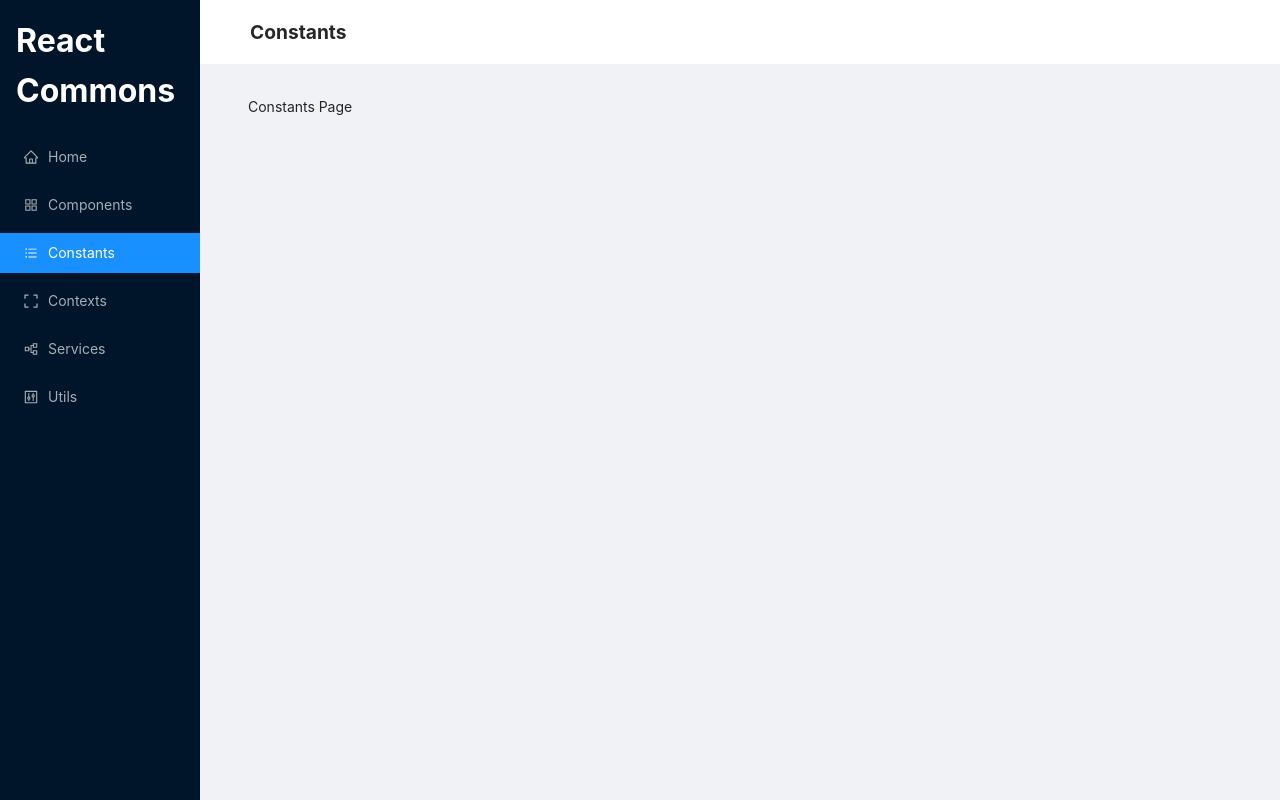
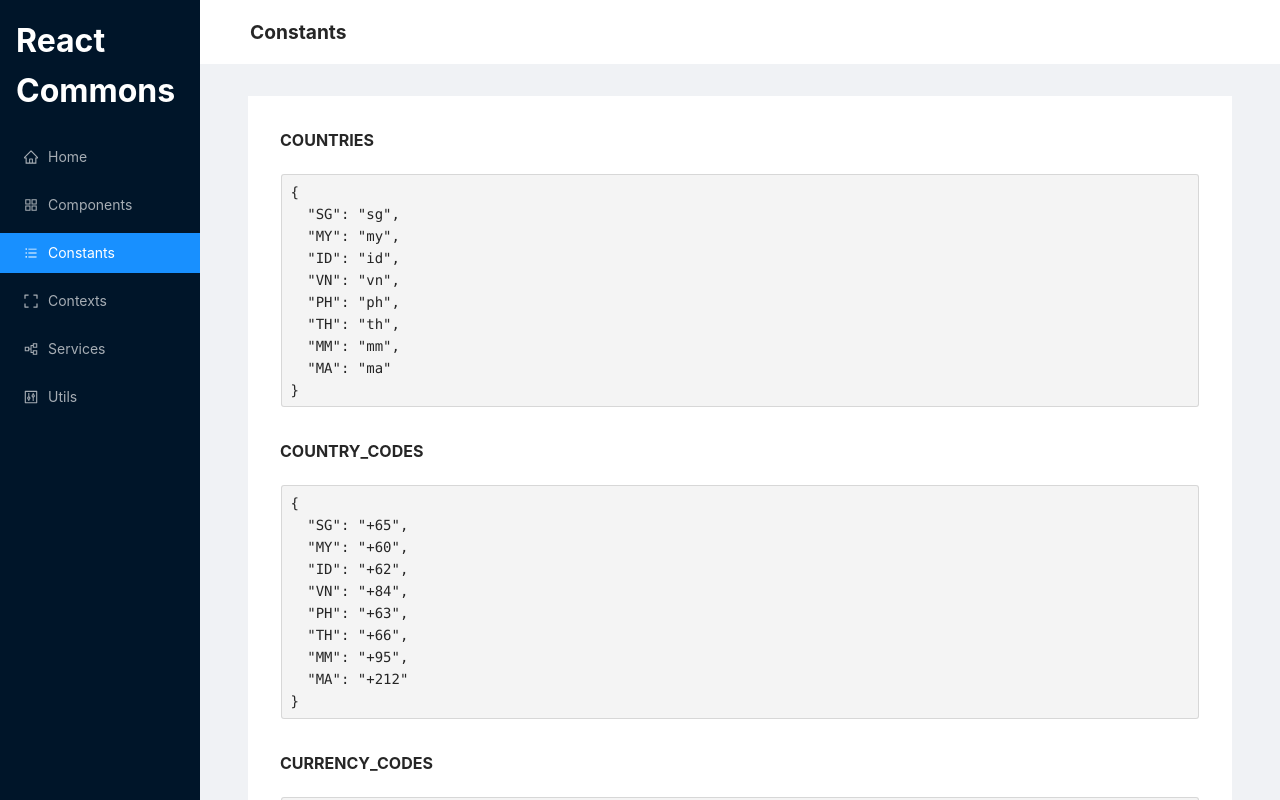
Before and after one commit to arixpsy/NinjaVan-Frontend-Talks-Module-Federation, a React app in the folder commons/: page /constants in a window 1280 px wide. Built offline with nearby package versions, Linux system fonts and the light colour scheme.

Commit message:
finish constants page

```diff
--- a/commons/src/Private/components/ComponentPreview/index.tsx
+++ b/commons/src/Private/components/ComponentPreview/index.tsx
@@ -1,6 +1,10 @@
 import React from "react";
 import { Card, Tag } from "antd";
-import { ComponentPreviewArea, StyledDescriptions, ComponentInfoContainer } from "./styles";
+import {
+  ComponentPreviewArea,
+  StyledDescriptions,
+  ComponentInfoContainer,
+} from "./styles";
 import { IComponentContract } from "../../types/commons/componentContract";
 
 type ComponentPreviewProps = {
--- a/commons/src/Private/containers/Components/index.tsx
+++ b/commons/src/Private/containers/Components/index.tsx
@@ -1,13 +1,12 @@
 import React from "react";
 import { Container } from "../../constants/styles";
-import { Card as AntdCard, Card, Descriptions, Tag } from "antd";
 import { CardComponentContract } from "./../../../Components/Card";
 import ComponentPreview from "../../components/ComponentPreview";
 
 const ComponentsPage: React.FC = () => {
   return (
     <Container>
-     <ComponentPreview componentContract={CardComponentContract} />
+      <ComponentPreview componentContract={CardComponentContract} />
     </Container>
   );
 };
--- a/commons/src/Private/containers/Constants/index.tsx
+++ b/commons/src/Private/containers/Constants/index.tsx
@@ -1,7 +1,24 @@
 import React from "react";
+import { Container } from "../../constants/styles";
+import { Country } from "../../../Constants";
+import { Descriptions, Form, Typography } from "antd";
 
 const ConstantsPage: React.FC = () => {
-  return <div>Constants Page</div>;
+  return (
+    <Container>
+      {Object.keys(Country).map((k) => (
+        <Descriptions title={k} key={k}>
+          <Form>
+            <Typography style={{ width: "100%" }}>
+              <pre style={{ margin: 0 }}>
+                {JSON.stringify(Country[k], null, 2)}
+              </pre>
+            </Typography>
+          </Form>
+        </Descriptions>
+      ))}
+    </Container>
+  );
 };
 
 export default ConstantsPage;
--- a/commons/src/Private/containers/Home/index.tsx
+++ b/commons/src/Private/containers/Home/index.tsx
@@ -13,14 +13,14 @@ const HomePage: React.FC = () => {
       ...Object.keys(packageJson.dependencies),
       ...Object.keys(packageJson.devDependencies),
     ];
-    dependencyList.sort()
+    dependencyList.sort();
 
-    const tempArray = []
+    const tempArray = [];
     for (const name of dependencyList) {
       if (name in packageJson.dependencies) {
-        tempArray.push([name, packageJson.dependencies[name]])
+        tempArray.push([name, packageJson.dependencies[name]]);
       } else {
-        tempArray.push([name, packageJson.devDependencies[name]])
+        tempArray.push([name, packageJson.devDependencies[name]]);
       }
     }
 
@@ -47,9 +47,15 @@ const HomePage: React.FC = () => {
         </Descriptions.Item>
       </Descriptions>
 
-      <Descriptions title="Project Dependencies" bordered>
+      <Descriptions
+        title="Project Dependencies"
+        bordered
+        column={{ xxl: 4, xl: 3, lg: 2, md: 2, sm: 2, xs: 1 }}
+      >
         {allDependencies.map(([packageName, version]) => (
-          <Descriptions.Item key={packageName} label={packageName}>{version}</Descriptions.Item>
+          <Descriptions.Item key={packageName} label={packageName}>
+            {version}
+          </Descriptions.Item>
         ))}
       </Descriptions>
     </Container>
```
Also changed, not shown: commons/src/Private/components/ComponentPreview/styles.ts (+5 -5 lines).
